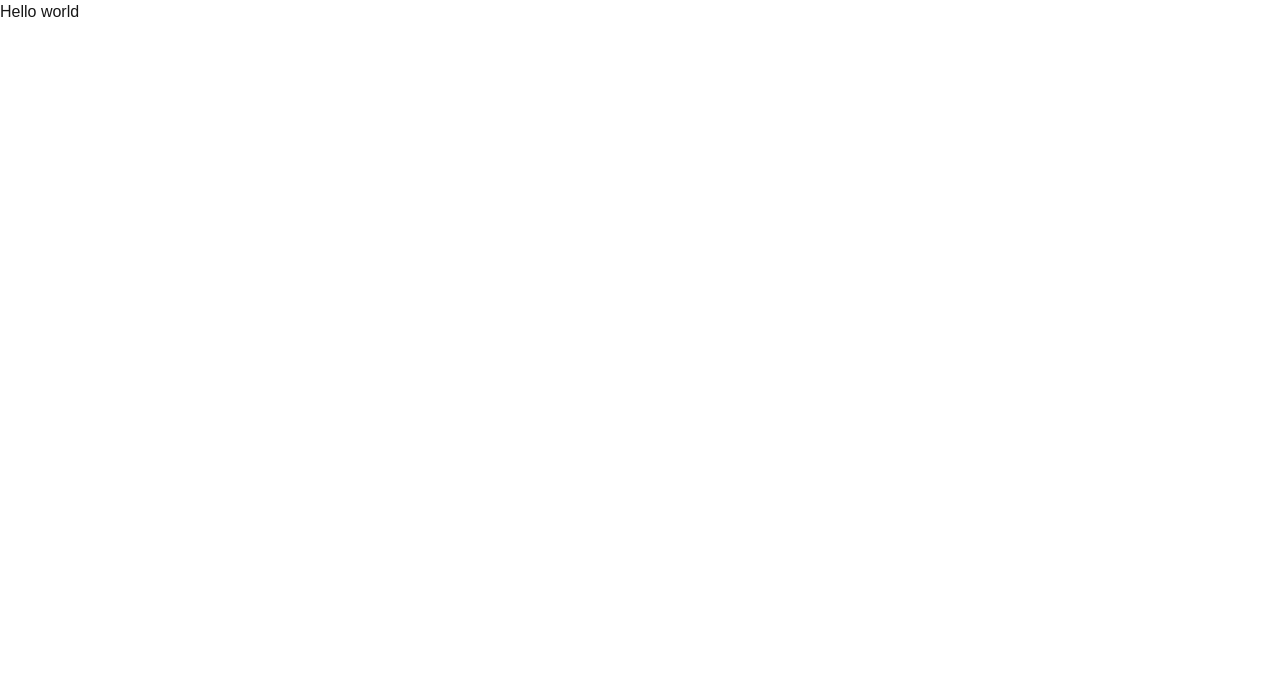
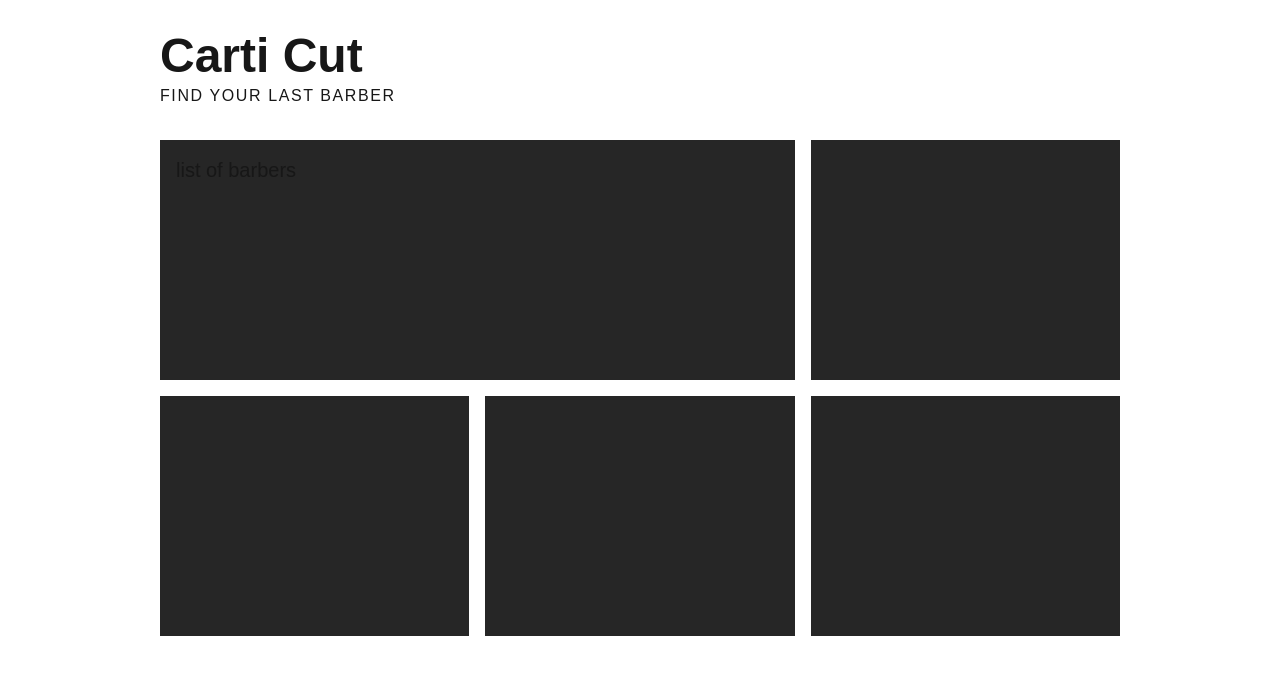
Before and after one commit to amsanei/interview, a Next.js app: page / in a window 1280 px wide. Shown: the top 674 px of the page. Built offline with nearby package versions, Linux system fonts and the light colour scheme.

Commit message:
Add base layout

```diff
--- a/src/app/layout.tsx
+++ b/src/app/layout.tsx
@@ -1,6 +1,8 @@
 import type { Metadata } from "next";
 import { Geist, Geist_Mono } from "next/font/google";
 import "./globals.css";
+import Header from "@/components/layout/Header";
+import Footer from "@/components/layout/Footer";
 
 const geistSans = Geist({
   variable: "--font-geist-sans",
@@ -27,7 +29,11 @@ export default function RootLayout({
       <body
         className={`${geistSans.variable} ${geistMono.variable} antialiased`}
       >
-        {children}
+        <div className="w-3/4 mx-auto pt-8">
+          <Header />
+          <main className="my-8">{children}</main>
+          <Footer />
+        </div>
       </body>
     </html>
   );
--- a/src/app/page.tsx
+++ b/src/app/page.tsx
@@ -1,3 +1,15 @@
+import Link from "next/link";
+
 export default function Home() {
-  return <div>Hello world</div>;
+  return (
+    <div className="grid grid-cols-6 gap-4 v-[90h]">
+      <Link href="/barbers" className="col-span-4">
+        <div className="bg-neutral-800 p-4 h-[30vh]  text-xl">list of barbers</div>
+      </Link>
+      <div className="bg-neutral-800 col-span-2 h-[30vh]"></div>
+      <div className="bg-neutral-800 col-span-2 h-[30vh]"></div>
+      <div className="bg-neutral-800 col-span-2 h-[30vh]"></div>
+      <div className="bg-neutral-800 col-span-2 h-[30vh]"></div>
+    </div>
+  );
 }
--- /dev/null
+++ b/src/components/layout/Footer.tsx
@@ -0,0 +1,25 @@
+import Link from "next/link";
+import React from "react";
+
+export default function Footer() {
+  return (
+    <div className="flex justify-between items-center">
+      <ul className="flex gap-4">
+        {LINKS.map((link) => (
+          <li key={link.id} className="uppercase text-sm text-white/40 hover:text-white">
+            <Link href={link.href}>/ {link.text}</Link>
+          </li>
+        ))}
+      </ul>
+      <div className="uppercase text-sm text-white/40 underline underline-offset-4">Made with love by 11</div>
+    </div>
+  );
+}
+
+const LINKS = [
+  { id: 1, text: "home", href: "/" },
+  { id: 2, text: "barbers", href: "/barbers" },
+  { id: 3, text: "join", href: "/join" },
+  { id: 4, text: "login", href: "/login" },
+  { id: 5, text: "about us", href: "/about us" },
+];
--- /dev/null
+++ b/src/components/layout/Header.tsx
@@ -0,0 +1,17 @@
+import React from "react";
+
+export default function Header() {
+  return (
+    <div className="flex justify-between">
+      <div className="">
+        <h1 className="text-5xl font-bold">Carti Cut</h1>
+        <div className="mt-1 tracking-widest">FIND YOUR LAST BARBER</div>
+      </div>
+      <div className="border-l border-white/20 pl-4 py-2 w-1/2 text-white/45 text-sm">
+        Using negative values doesn't make a ton of sense with the named letter
+        spacing scale Tailwind includes out of the box, but if you've customized
+        your scale to use numbers it can be useful.
+      </div>
+    </div>
+  );
+}
```
